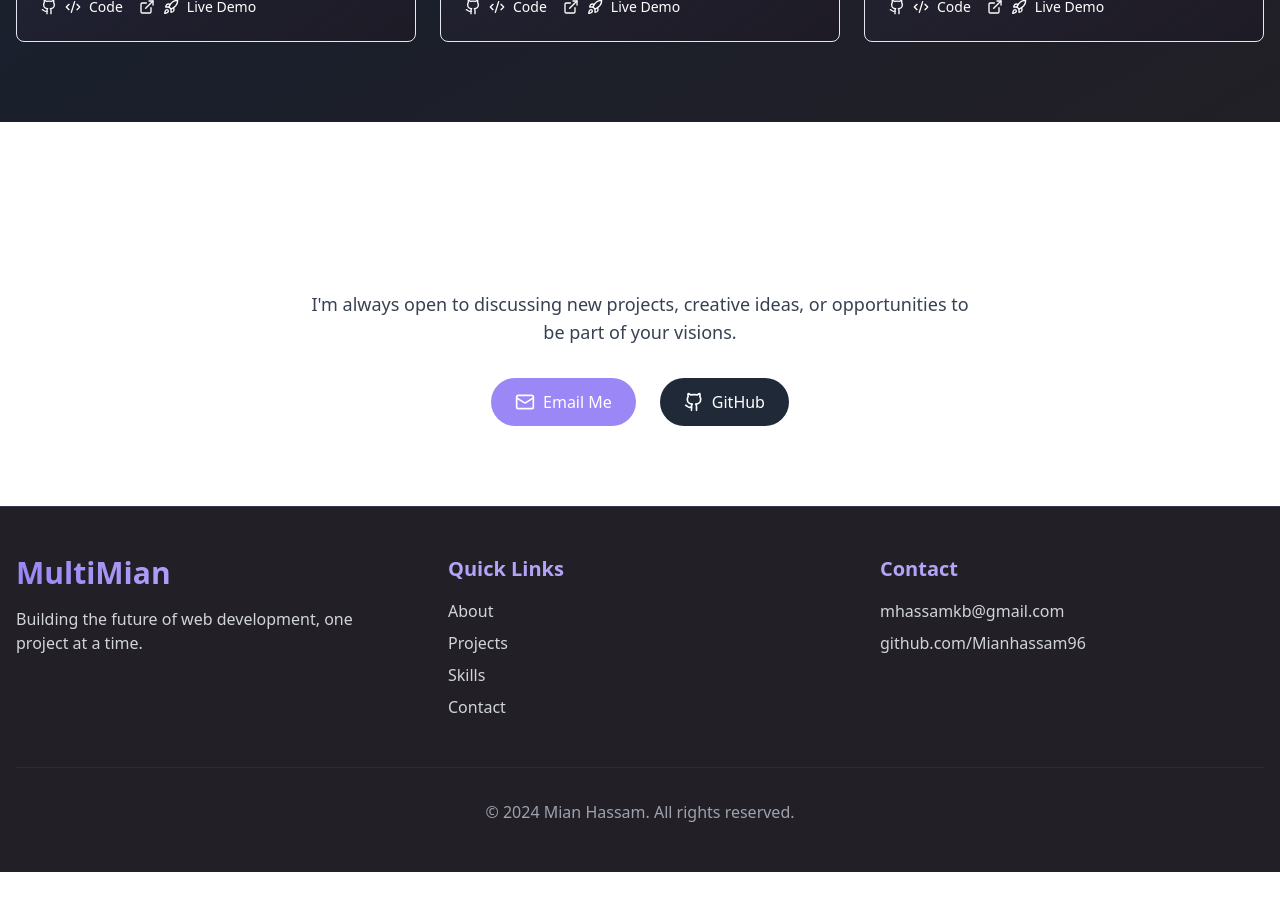
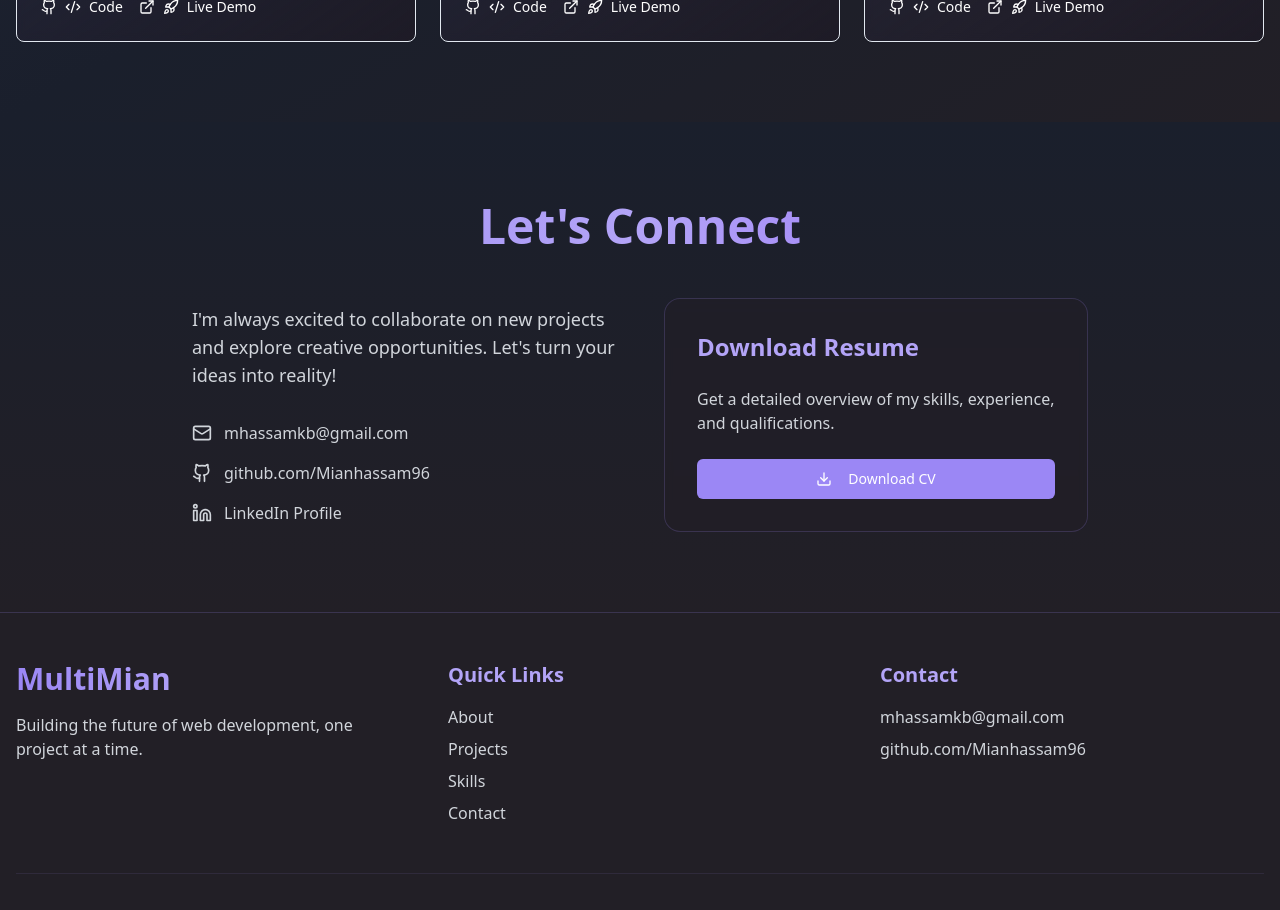
Before and after one commit to Mianhassam96/MultiMian-Portfolio, a React (Vite) app: page / in a window 1280 px wide. Shown: the part 2540-3450 px from the top of the page. Before the commit the page ends 3412 px from the top, so only its background shows below. Built offline with nearby package versions, Linux system fonts and the light colour scheme.

Commit message:
Improve contact section and add resume download
Enhance the design of the contact section and include a new feature for downloading the resume.
[skip gpt_engineer]

```diff
--- a/src/components/Contact.tsx
+++ b/src/components/Contact.tsx
@@ -1,33 +1,85 @@
-import { Mail, Github, Linkedin } from 'lucide-react';
+import { Mail, Github, Linkedin, Download, ExternalLink } from 'lucide-react';
+import { Button } from './ui/button';
+import { toast } from 'sonner';
 
 const Contact = () => {
+  const handleDownload = () => {
+    // Replace this URL with your actual resume PDF URL
+    const resumeUrl = '/resume.pdf';
+
+    // Create a temporary link element
+    const link = document.createElement('a');
+    link.href = resumeUrl;
+    link.download = 'Mian_Hassam_Resume.pdf';
+    document.body.appendChild(link);
+    link.click();
+    document.body.removeChild(link);
+
+    toast.success('Resume download started!');
+  };
+
   return (
-    <section id="contact" className="py-20 bg-white">
+    <section id="contact" className="py-20 bg-gradient-to-b from-dark-bg to-dark-card">
       <div className="container mx-auto px-4">
-        <h2 className="text-3xl md:text-4xl font-bold text-center mb-12">
+        <h2 className="text-4xl md:text-5xl font-bold text-center mb-12 bg-gradient-to-r from-primary via-primary-light to-accent-light bg-clip-text text-transparent">
           Let's Connect
         </h2>
-        <div className="max-w-2xl mx-auto text-center">
-          <p className="text-lg text-gray-700 mb-8">
-            I'm always open to discussing new projects, creative ideas, or opportunities to be part of your visions.
+
+        <div className="max-w-4xl mx-auto">
+          <div className="grid md:grid-cols-2 gap-12 items-center">
+            {/* Contact Information */}
+            <div className="space-y-8">
+              <p className="text-lg text-gray-300">
+                I'm always excited to collaborate on new projects and explore creative opportunities. Let's turn your ideas into reality!
               </p>
-          <div className="flex flex-col md:flex-row gap-6 justify-center items-center">
+
+              <div className="space-y-4">
                 <a
                   href="mailto:mhassamkb@gmail.com"
-              className="flex items-center gap-2 bg-primary text-white px-6 py-3 rounded-full hover:bg-primary-dark transition-colors"
+                  className="flex items-center gap-3 text-gray-300 hover:text-primary-light transition-colors group"
                 >
-              <Mail size={20} />
-              Email Me
+                  <Mail className="w-5 h-5 group-hover:scale-110 transition-transform" />
+                  <span>mhassamkb@gmail.com</span>
                 </a>
+
                 <a
                   href="https://github.com/Mianhassam96"
                   target="_blank"
                   rel="noopener noreferrer"
-              className="flex items-center gap-2 bg-gray-800 text-white px-6 py-3 rounded-full hover:bg-gray-900 transition-colors"
+                  className="flex items-center gap-3 text-gray-300 hover:text-primary-light transition-colors group"
                 >
-              <Github size={20} />
-              GitHub
+                  <Github className="w-5 h-5 group-hover:scale-110 transition-transform" />
+                  <span>github.com/Mianhassam96</span>
+                  <ExternalLink className="w-4 h-4 opacity-0 group-hover:opacity-100 transition-opacity" />
                 </a>
+
+                <a
+                  href="https://linkedin.com/in/your-profile"
+                  target="_blank"
+                  rel="noopener noreferrer"
+                  className="flex items-center gap-3 text-gray-300 hover:text-primary-light transition-colors group"
+                >
+                  <Linkedin className="w-5 h-5 group-hover:scale-110 transition-transform" />
+                  <span>LinkedIn Profile</span>
+                  <ExternalLink className="w-4 h-4 opacity-0 group-hover:opacity-100 transition-opacity" />
+                </a>
+              </div>
+            </div>
+
+            {/* Resume Download Section */}
+            <div className="bg-dark-card/50 backdrop-blur-sm p-8 rounded-2xl border border-primary/20 space-y-6">
+              <h3 className="text-2xl font-semibold text-primary-light">Download Resume</h3>
+              <p className="text-gray-300">
+                Get a detailed overview of my skills, experience, and qualifications.
+              </p>
+              <Button
+                onClick={handleDownload}
+                className="w-full group hover:shadow-lg hover:shadow-primary/20 transition-all duration-300"
+              >
+                <Download className="mr-2 group-hover:translate-y-0.5 transition-transform" />
+                Download CV
+              </Button>
+            </div>
           </div>
         </div>
       </div>
```
Lines whose indentation alone changed are shown as unchanged.
